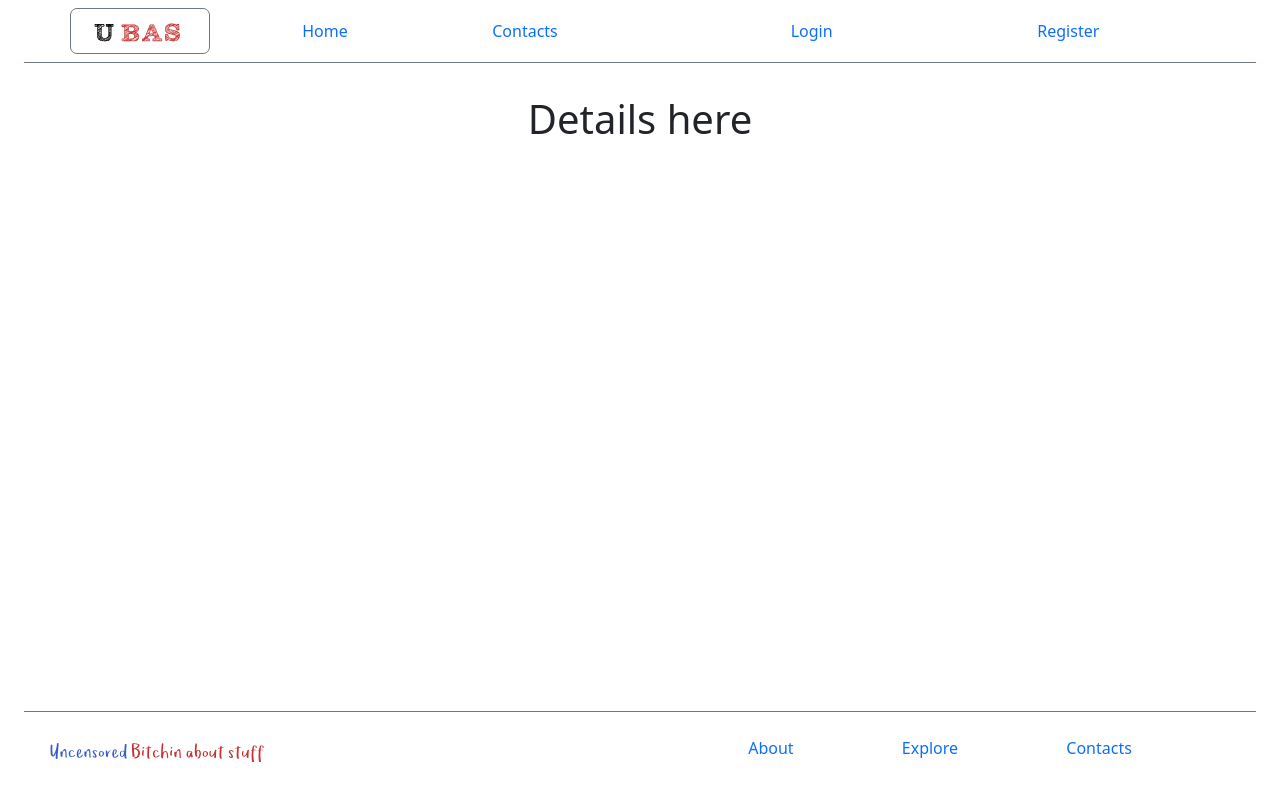
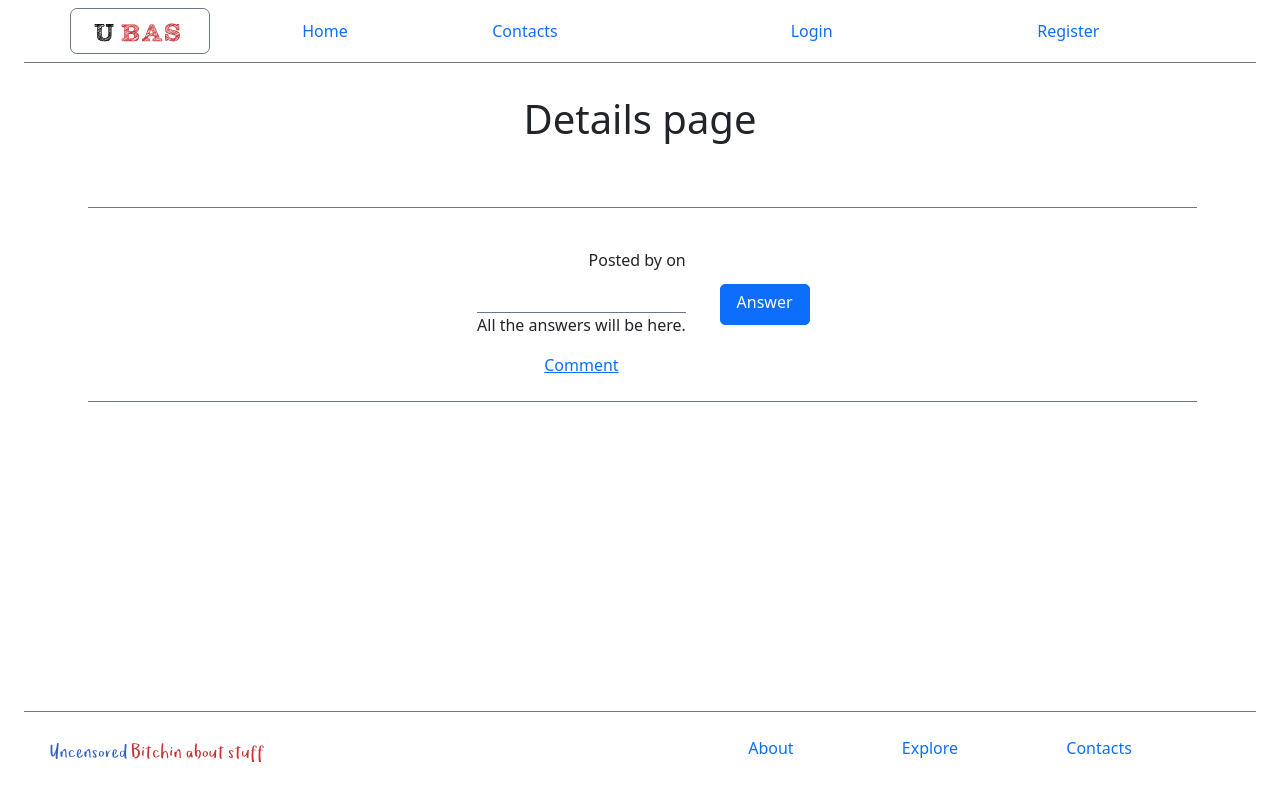
Before and after one commit to VenelinKadankov/forum-app, a React (Create React App) app: page /catalog/1 in a window 1280 px wide. Built offline with nearby package versions, Linux system fonts and the light colour scheme; no server answers.

Commit message:
Add modal for create answer(not finished)

```diff
--- a/src/App.js
+++ b/src/App.js
@@ -2,36 +2,20 @@ import './App.css';
 import 'bootstrap/dist/css/bootstrap.min.css';
 
 import { Route, Routes } from 'react-router-dom';
-import { useEffect, useState } from 'react';
 
+import { AuthProvider } from './contexts/AuthContext';
 import { Header } from './components/Header/Header';
 import { Home } from './components/Home/Home';
 import { RegisterUser } from './components/User/Register';
 import { LoginUser } from './components/User/Login';
 import { Footer } from './components/Footer/Footer';
 import { Catalog } from './components/Themes/Catalog';
-
-import { serviceFactory } from './services/serviceFactory';
 import { Create } from './components/Themes/Create';
-import { AuthProvider } from './contexts/AuthContext';
 import { Logout } from './components/User/Logout';
 import { ThemeProvider } from './contexts/ThemeContext';
 import { ThemeDetails } from './components/Themes/ThemeDetails';
 
 function App() {
-    const topicService = serviceFactory('topic');
-    const [topics, setTopics] = useState([]);
-
-    useEffect(() => {
-        topicService.getAll()
-            .then(res => {
-                setTopics(res);
-            });
-    }, []);
-
-    // const onLoginSubmit = (e) => {
-    //     console.log("SUBMITTED LOGIN");
-    // }
 
     return (
         <AuthProvider>
@@ -44,7 +28,7 @@ function App() {
                     <div className="main">
                         <Routes>
                             <Route path='*' element={<h1>404</h1>} />
-                            <Route path='/' element={<Home topics={topics} />}></Route>
+                            <Route path='/' element={<Home />}></Route>
                             <Route path='/register' element={<RegisterUser />}></Route>
                             <Route path='/login' element={<LoginUser />}></Route>
                             <Route path='/logout' element={<Logout />}></Route>
--- a/src/components/Home/Home.js
+++ b/src/components/Home/Home.js
@@ -1,9 +1,23 @@
 import { Link } from "react-router-dom";
+import { useEffect, useState } from 'react';
+
+import { serviceFactory } from '../../services/serviceFactory';
+
 import { TopicCard } from "../Topics/TopicCard";
 
 import styles from './Home.module.css';
 
-export const Home = ({ topics }) => {
+export const Home = () => {
+    const topicService = serviceFactory('topic');
+    const [topics, setTopics] = useState([]);
+
+    useEffect(() => {
+        topicService.getAll()
+            .then(res => {
+                setTopics(res);
+            });
+    }, [topicService]);
+
     return (
         <section>
             <div className={styles.home}>
--- a/src/components/Themes/ThemeDetails.js
+++ b/src/components/Themes/ThemeDetails.js
@@ -1,7 +1,13 @@
 import { useEffect, useState } from "react";
-import { useParams } from "react-router-dom";
+import { Link, useParams } from "react-router-dom";
+import Button from 'react-bootstrap/Button';
+import Form from 'react-bootstrap/Form';
+import Modal from 'react-bootstrap/Modal';
+
 import { useAuthContext } from "../../contexts/AuthContext";
 import { themeService } from "../../services/themeService";
+
+import styles from './ThemeDetails.module.css';
 
 export const ThemeDetails = () => {
     const { themeId } = useParams();
@@ -13,18 +19,74 @@ export const ThemeDetails = () => {
     useEffect(() => {
         service.getOne({ tId: themeId })
             .then(res => {
+                console.log(res);
                 setTheme(res)
             });
-    }, [themeId]);
+    }, [themeId, service]);
+
+
+    const [show, setShow] = useState(false);
+
+    const handleClose = () => setShow(false);
+    const handleShow = () => setShow(true);
 
     return (
         <>
-            <h1>Details here</h1>
-            <h3>{theme.id}</h3>
-            <h3>{theme.title}</h3>
-            <h3>{theme.topic}</h3>
-            <h3>{theme.description}</h3>
-            <h3>{theme.creatorName}</h3>
+            <h1>Details page</h1>
+
+            <section className={styles.themeDetailsPage}>
+                <section className={styles.themeData}>
+                    <div>
+                        <label className={styles.themeTitle}>{theme.topic}</label>
+                        <h2 className={styles.themeTitle}>{theme.title}</h2>
+                        <div className={styles.themeDataItem}><p>{theme.topic}</p></div>
+                        <div className={styles.themeDataItem}><p>{theme.description}</p></div>
+                        <div className={styles.themeDataItem}><p className={styles.userInfo}>Posted by {theme.creatorName} on {theme.createdOn}</p></div>
+                    </div>
+                    <br></br>
+                    <div className={styles.answersArea}>
+                        <p>All the answers will be here.</p>
+                        <Link>Comment</Link>
+                    </div>
+                    <br></br>
+                </section>
+                <section>
+                    <button onClick={handleShow} className={styles.answerBtn}>Answer</button>
+                </section>
+            </section>
+
+            <Modal show={show} onHide={handleClose}>
+          <Modal.Header closeButton>
+            <Modal.Title>Modal heading</Modal.Title>
+          </Modal.Header>
+          <Modal.Body>
+            <Form>
+              <Form.Group className="mb-3" controlId="exampleForm.ControlInput1">
+                <Form.Label>Email address</Form.Label>
+                <Form.Control
+                  type="email"
+                  placeholder="name@example.com"
+                  autoFocus
+                />
+              </Form.Group>
+              <Form.Group
+                className="mb-3"
+                controlId="exampleForm.ControlTextarea1"
+              >
+                <Form.Label>Example textarea</Form.Label>
+                <Form.Control as="textarea" rows={3} />
+              </Form.Group>
+            </Form>
+          </Modal.Body>
+          <Modal.Footer>
+            <Button variant="secondary" onClick={handleClose}>
+              Close
+            </Button>
+            <Button variant="primary" onClick={handleClose}>
+              Save Changes
+            </Button>
+          </Modal.Footer>
+        </Modal>
         </>
     );
 }
--- /dev/null
+++ b/src/components/Themes/ThemeDetails.module.css
@@ -0,0 +1,47 @@
+.themeDetailsPage{
+    margin: 4rem;
+    width: 90%;
+    display: flex;
+    flex-direction: row;
+    align-items: center;
+    justify-content: center;
+    gap: 2rem;
+    border-bottom: 1px solid #6e7781;
+    border-top: 1px solid #6e7781;
+}
+
+.answerBtn{
+    text-decoration: none;
+    margin-left: 2%;
+    border-radius: 5px;
+    padding: 0.3rem 1rem 0.6rem 1rem;
+    border: solid 1px #0d6efd;
+    color: white;
+    background-color: #0d6efd;
+}
+
+.answerBtn:hover{
+    background-color: #3a87fb;
+}
+
+.answersArea{
+    /* border-bottom: 1px solid #6e7781; */
+    border-top: 1px solid #6e7781;
+}
+
+.themeData{
+    display: flex;
+    flex-direction: column;
+    /* justify-content: start; */
+    /* align-items: center; */
+}
+
+
+.themeDataItem{
+    width: 100%;
+    text-align: start;
+}
+
+.userInfo{
+    text-align: end;
+}
```
Also changed, not shown: 1 other file (tests, documents, lock files or other folders).
